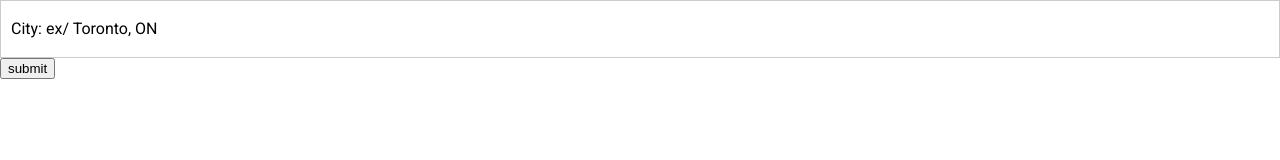
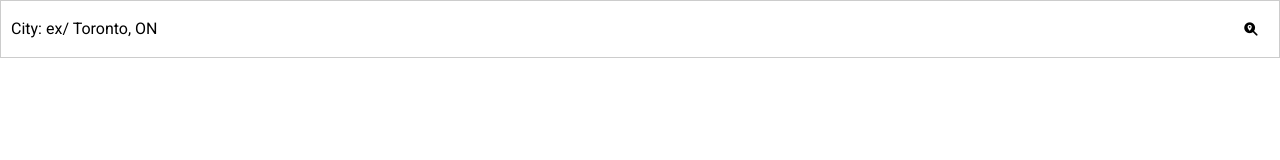
Before and after one commit to ohmyjosh-dev/weather, an Angular app in the folder client/: page / in a window 1280 px wide. Shown: the top 160 px of the page. Built offline with nearby package versions, Linux system fonts and the light colour scheme.

Commit message:
added styles for inputs with buttons

```diff
--- a/client/src/app/components/element/text-input/text-input.component.html
+++ b/client/src/app/components/element/text-input/text-input.component.html
@@ -1,4 +1,5 @@
-<div class="container" [class.filled]="fieldValue">
-  <ng-content></ng-content>
+<div class="container" [class.filled]="fieldValue" [class.has-btn]="hasBtn">
+  <ng-content select="[field]"></ng-content>
   <label [attr.for]="name">{{ label }}</label>
+  <ng-content *ngIf="hasBtn" select="[field-button]"></ng-content>
 </div>
--- a/client/src/app/components/element/text-input/text-input.component.scss
+++ b/client/src/app/components/element/text-input/text-input.component.scss
@@ -7,7 +7,8 @@
     padding: $label-focus-padding;
     font-size: $label-focus-font-size;
   }
-  ::ng-deep input {
+  ::ng-deep {
+    input {
       @extend %block-relative-fw;
       height: auto;
       background: transparent;
@@ -16,14 +17,33 @@
       font-size: $input-font-size;
       z-index: 10;
     }
+    button {
+      @extend %block-absolute;
+      top: 0;
+      right: 0;
+      width: 56px;
+      height: 56px;
+      border: none;
+      background: transparent;
+      cursor: pointer;
+      z-index: 16;
+    }
+  }
   .container {
     @extend %block-relative-fw;
     border: 1px solid #ccc;
+    &.has-btn {
+      ::ng-deep {
+        input {
+          padding: $input-padding-with-button;
+        }
+      }
+    }
   }
   label {
     @extend %block-absolute-tl0;
     padding: $label-init-padding;
     font-size: $input-font-size;
-    z-index: 5;
+    z-index: 15;
   }
 }
--- a/client/src/app/components/element/text-input/text-input.component.ts
+++ b/client/src/app/components/element/text-input/text-input.component.ts
@@ -11,6 +11,7 @@ export class TextInputComponent implements OnInit {
   @Input() name: string
   @Input() label: string
   @Input() fieldValue: string
+  @Input() hasBtn: boolean = false;
 
   @ContentChild(InputRefDirective, { static: false })
   input: InputRefDirective
--- a/client/src/app/components/view/search/search.component.html
+++ b/client/src/app/components/view/search/search.component.html
@@ -1,9 +1,9 @@
 <div>
   <form [formGroup]="searchForm" (submit)="onSearchSubmit()">
-    <app-text-input [name]="'city'" [label]="'City: ex/ Toronto, ON'" [fieldValue]="searchForm.get('city')?.value">
-      <input inputRef id="city" type="text" name="city" formControlName="city" />
+    <app-text-input [name]="'city'" [label]="'City: ex/ Toronto, ON'" [hasBtn]="true" [fieldValue]="searchForm.get('city')?.value">
+      <input inputRef field id="city" type="text" name="city" formControlName="city" />
+      <button field-button type="submit"><i class="fas fa-search-location"></i></button>
     </app-text-input>
-    <input type="submit" value="submit" />
   </form>
 </div>
 <div>
--- a/client/src/index.html
+++ b/client/src/index.html
@@ -7,6 +7,7 @@
   <meta name="viewport" content="width=device-width, initial-scale=1">
   <link rel="icon" type="image/x-icon" href="favicon.ico">
   <link href="https://fonts.googleapis.com/css?family=Roboto:400,700&display=swap" rel="stylesheet">
+  <script src="https://kit.fontawesome.com/9740e93d11.js" crossorigin="anonymous"></script>
 </head>
 <body>
   <app-root></app-root>
--- a/client/src/scss/variables.scss
+++ b/client/src/scss/variables.scss
@@ -17,5 +17,6 @@ $base-line-height: 1.25em;
 
 // padding
 $input-padding: 28px 10px 10px;
+$input-padding-with-button: 28px 66px 10px 10px;
 $label-init-padding: 18px 10px;
 $label-focus-padding: 5px 10px 0;
```
Lines whose indentation alone changed are shown as unchanged.
